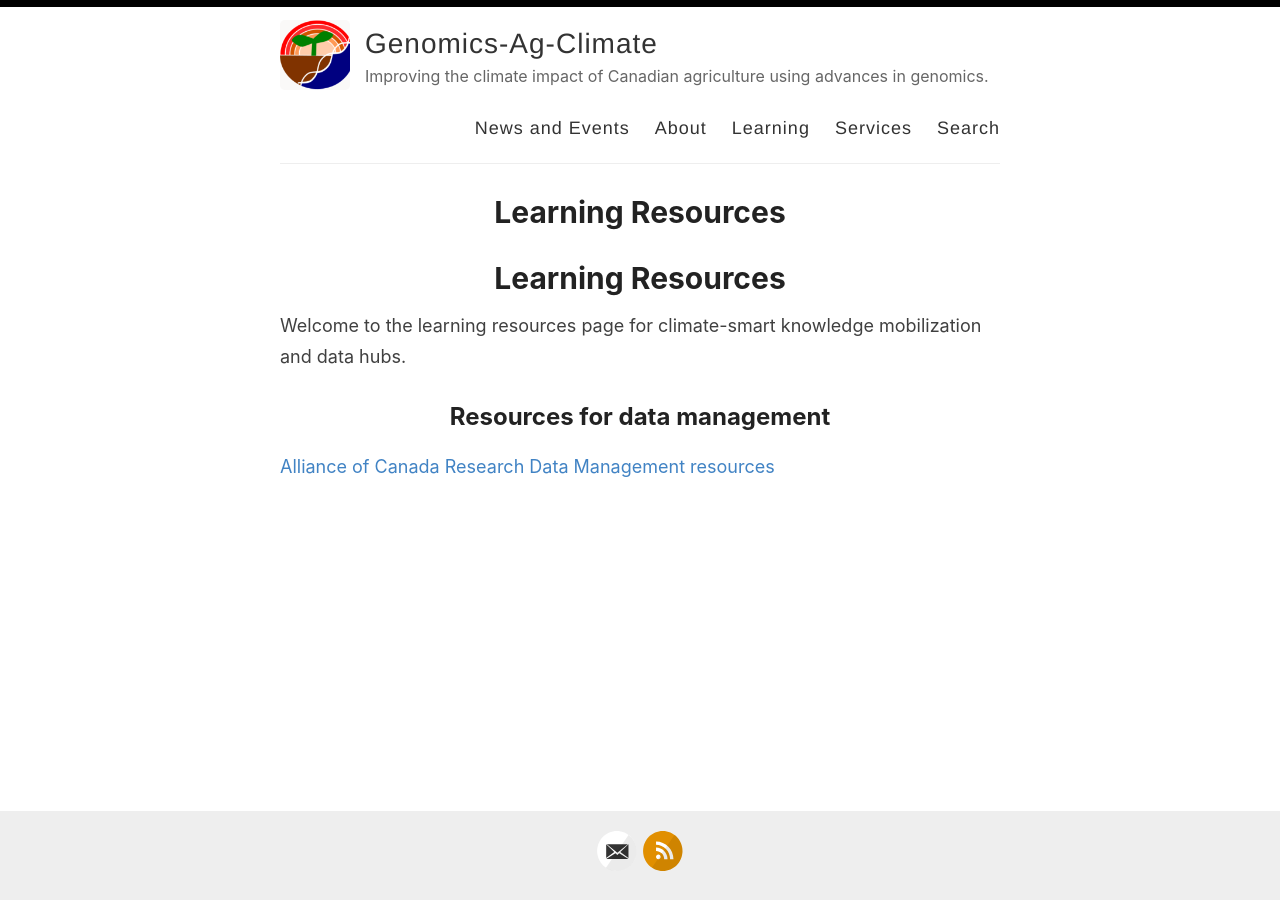
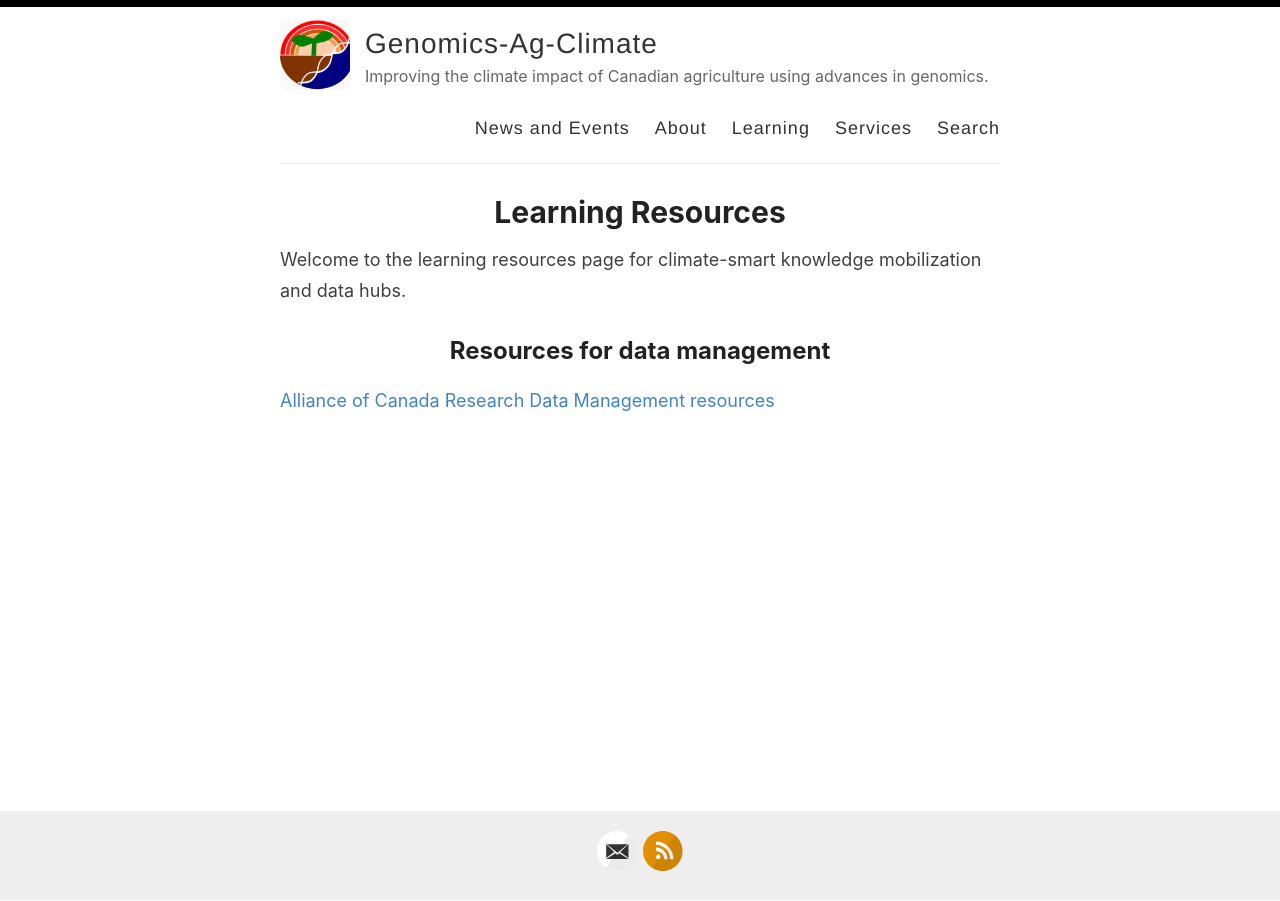
Before and after one commit to carlyh-micb/test_website, a Jekyll site: the page built from _pages/learning.md, in a window 1280 px wide. Built offline with Jekyll 4.4.1, drawn with Linux system fonts in a browser that asks for light colours.

Commit message:
Update learning.md

```diff
--- a/_pages/learning.md
+++ b/_pages/learning.md
@@ -4,7 +4,6 @@ title: Learning Resources
 permalink: /learning/
 ---
 
-# Learning Resources
 
 Welcome to the learning resources page for climate-smart knowledge mobilization and data hubs.
 
```
